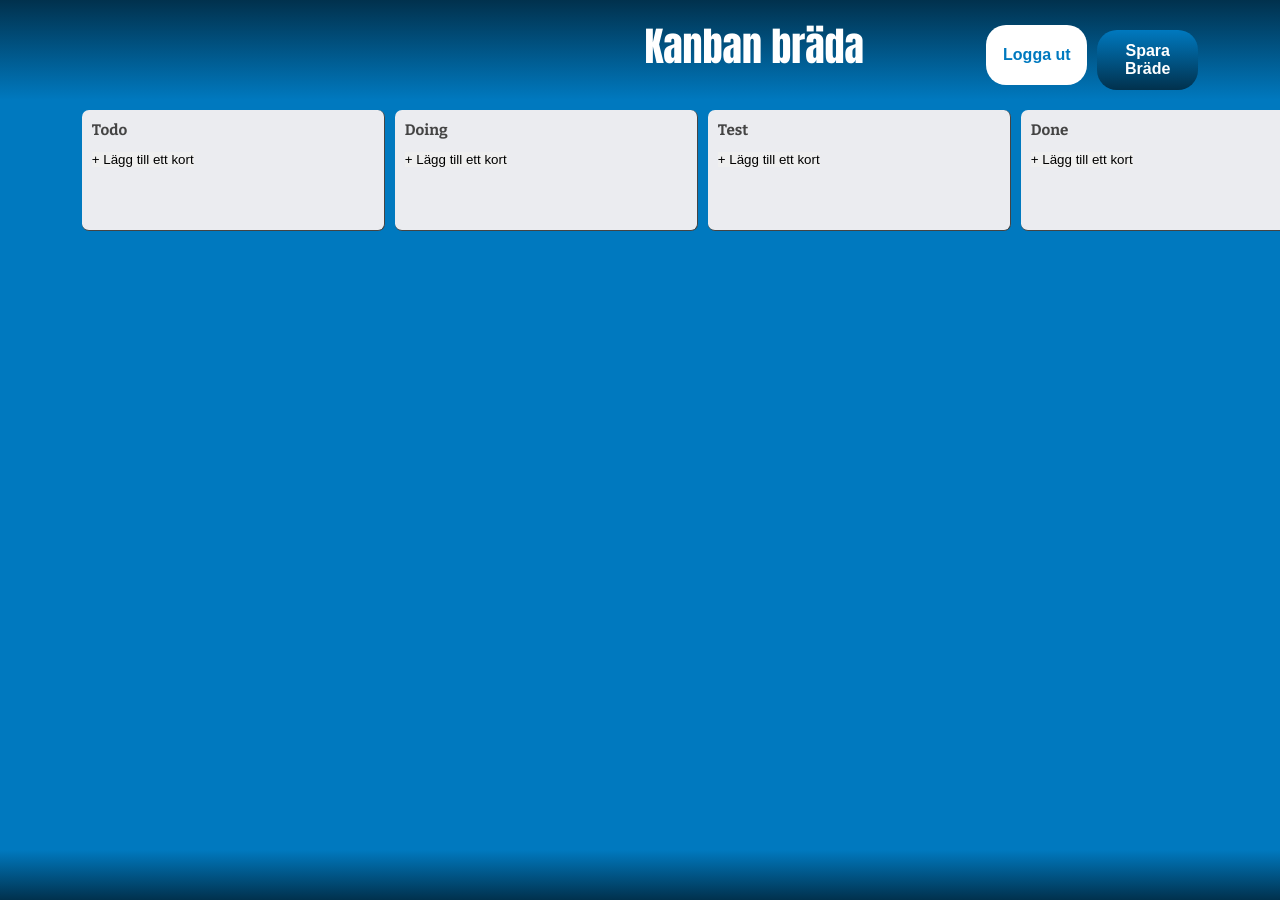
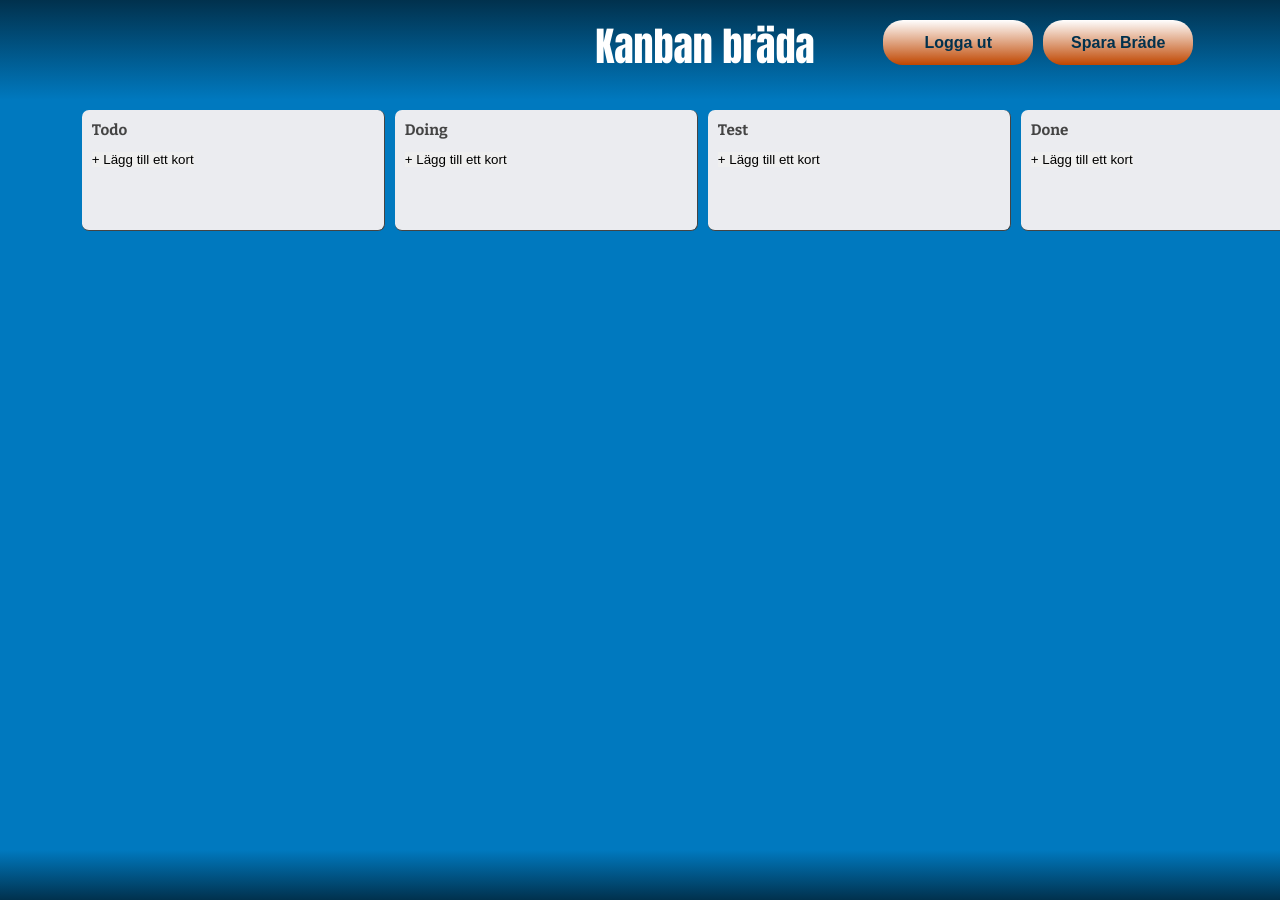
Before and after one commit to kerstinmarie/Kanban-Meta-Grupp-3, a plain HTML site: page index.html in a window 1280 px wide. Drawn offline with nearby package versions, Linux system fonts and the light colour scheme.

Commit message:
Har fixat storlekar på knappar och ändrat färger

```diff
--- a/style.css
+++ b/style.css
@@ -129,31 +129,34 @@ h2.logotext {
    flex-direction: row;
  }
  .header-button{
-    height: 60px;
+    height: 45px;
     display: flex;
     align-items: center;
     justify-content: center;
-    margin: 5px;
+    margin: 0 10px 0 0;
  }
-button#logout-button{
-   max-width: 150px;
-   float: right;
-   margin-top: 5px;
-   padding: 8px 10px;
+button#logout-button,
+button#save-board-button{
+   width: 150px;
+   margin-bottom: 10px;
+   padding: 0;
    border-radius: 20px;
-   color: #0079bf;
+   color: #01314d;
    font-weight: bold;
-   width: 100%;
-   background-image: linear-gradient(#ffffff, #ffffff);
+   background-image: linear-gradient( #ffffff, #bf4600);
    font-size: 1rem;
    cursor: pointer;
    outline: none;
 }
 button#logout-button:hover,
-button#logout-button:focus{
-   background-image: linear-gradient(180deg, #ffffff, #bf4600);
-   color: #01314d;
+button#logout-button:focus,
+button#save-board-button:hover,
+button#save-board-button:focus{
+   background-image: linear-gradient(180deg, #ffffff, #ffffff);
+   color:  #0079bf;
 }
+/*background-image: linear-gradient(0deg, #01314d, #0079bf);*/
+/*background-image: linear-gradient(#0ebb1d, #00bfbf);*/
 /************
 Main
 ************/
@@ -209,22 +212,6 @@ button#login-button{
 }
 button#login-button:hover{
    background-image: linear-gradient(#0079bf, #0079bf);
-}
-button#save-board-button{
-   display: block;
-   margin-top: 10px;
-   padding: 10px;
-   border-radius: 20px;
-   color: #ffffff;
-   font-weight: bold;
-   width: 100%;
-   background-image: linear-gradient(0deg, #01314d, #0079bf);
-   font-size: 1rem;
-   cursor: pointer;
-   outline: none;
-}
-button#save-board-button:hover{
-   background-image: linear-gradient(#0ebb1d, #00bfbf);
 }
 .column-container{
    /*width: 78%;*/
```
